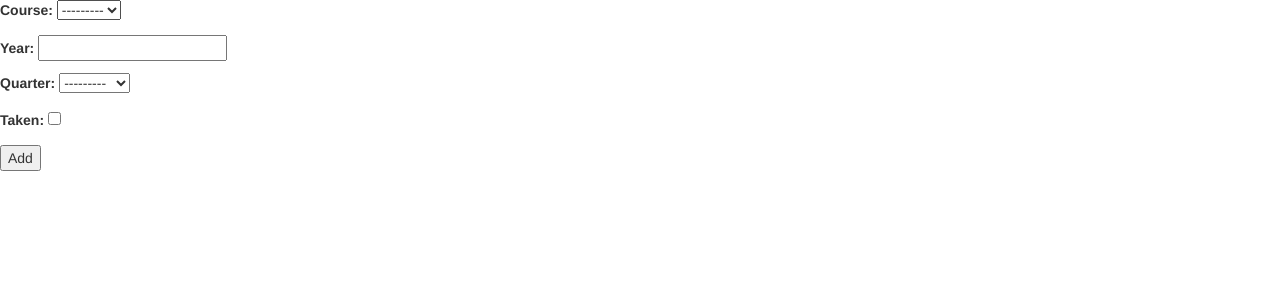
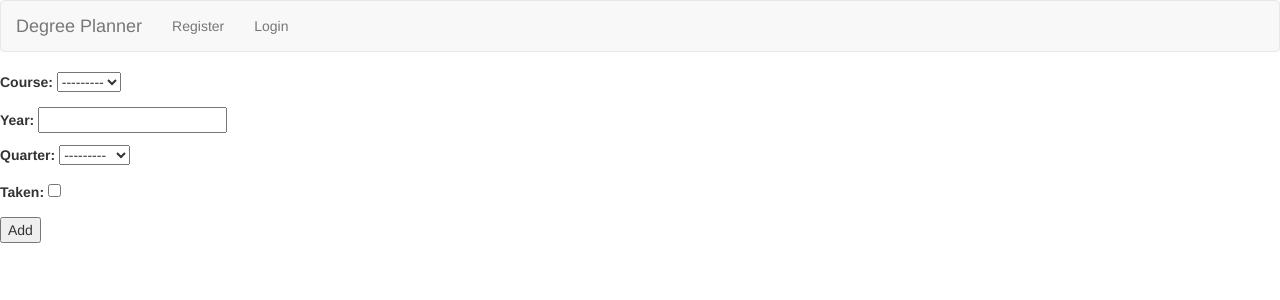
Before and after one commit to adesatnik/degreeplanner, a Django app: page /planner/plans/1/add/1/ in a window 1280 px wide. Shown: the top 300 px of the page. Run offline with Django 3.2, Linux system fonts and the light colour scheme; data that the repository does not hold is empty; some libraries are stand-ins or nearby versions.

Commit message:
Did some bootstrap changes

```diff
--- a/degreeplanner/settings.py
+++ b/degreeplanner/settings.py
@@ -128,3 +128,6 @@ STATICFILES_DIRS = (
 STATICFILES_STORAGE = 'whitenoise.django.GzipManifestStaticFilesStorage'
 ACCOUNT_ACTIVATION_DAYS = 7 # One-week activation window; you may, of course, use a different value.
 REGISTRATION_AUTO_LOGIN = True # Automatically log the user in.
+LOGIN_REDIRECT_URL = '/planner/'  # The page you want users to arrive at after they successful log in
+LOGIN_URL = '/accounts/login/'  # The page users are directed to if they are not logged in,
+                                                                # and are trying to access pages requiring authentication
--- a/degreeplanner/templates/base.html
+++ b/degreeplanner/templates/base.html
@@ -19,6 +19,31 @@
     <![endif]-->
   </head>
   <body>
+  <nav class="navbar navbar-default">
+  <div class="container-fluid">
+    <!-- Brand and toggle get grouped for better mobile display -->
+    <div class="navbar-header">
+      <button type="button" class="navbar-toggle collapsed" data-toggle="collapse" data-target="#bs-example-navbar-collapse-1" aria-expanded="false">
+        <span class="sr-only">Toggle navigation</span>
+        <span class="icon-bar"></span>
+        <span class="icon-bar"></span>
+        <span class="icon-bar"></span>
+      </button>
+      <a class="navbar-brand" href="/planner">Degree Planner</a>
+    </div>
+  <div class="collapse navbar-collapse" id="bs-example-navbar-collapse-1">
+      <ul class="nav navbar-nav">
+        {% if user.is_authenticated %}
+        <li><a href="{% url 'auth_logout' %}?next=/planner/">Logout</a></li>
+        {% else %}
+        <li><a href="{% url "registration_register" %}">Register</a></li>
+        <li><a href="{% url 'auth_login' %}">Login</a></li>
+        {% endif %}
+        </ul>
+    </div>
+    </div>
+    </nav>
+
    {% block body %}
    {% endblock %}
 
--- a/degreeplanner/templates/index.html
+++ b/degreeplanner/templates/index.html
@@ -5,10 +5,9 @@ Welcome to the Degree Planner
 {% if user.is_authenticated %}
 <p>Hello {{user.username}}</p>
 <p><a href="{% url 'manager' %}">Go to the planner manager</a></p>
-<p><a href="{% url 'auth_logout' %}?next=/planner/">Logout</a></p>
+
 {% else %}
 <p>Hello, please create an account before starting to use the Degree Planner</p>
-<p><a href='{% url "registration_register" %}'>Register</a></p>
-<p><a href="{% url 'auth_login' %}">Login</a></p>
+
 {% endif %}
 {% endblock %}
--- a/degreeplanner/templates/plan.html
+++ b/degreeplanner/templates/plan.html
@@ -4,7 +4,7 @@
 This is {{plan.name}}
 {% if notempty %}
 <p>This plan has the following classes:</p>
-<table>
+<table class="table table-condensed table-responsive table-bordered">
 	<tr>
 		<th></th>
 		<th>Autumn</th>
```
